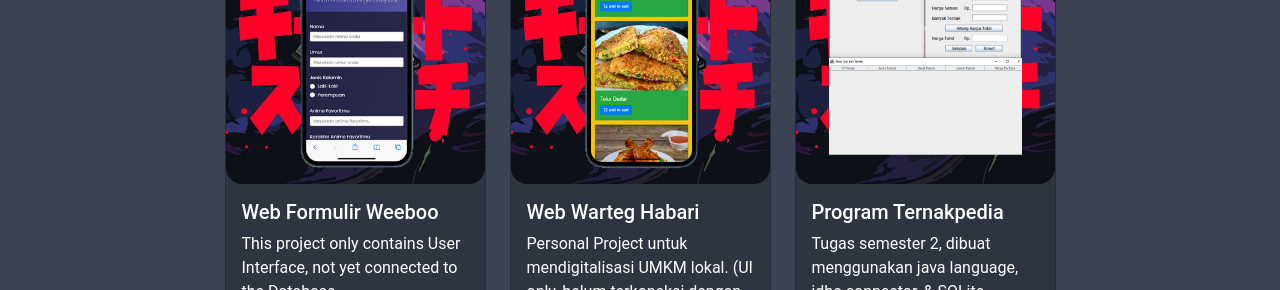
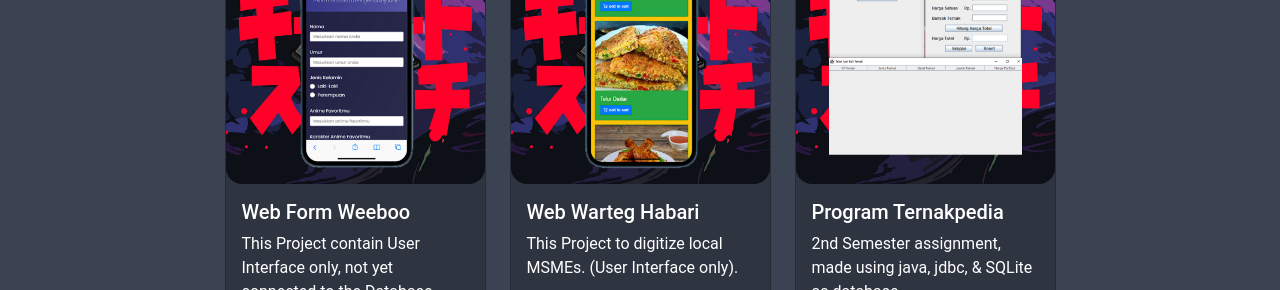
Before and after one commit to Zulfatih/Zulfatih.github.io, a plain HTML site: page index.html in a window 1280 px wide. Shown: the part 987-1277 px from the top of the page. Drawn offline with nearby package versions, Linux system fonts and the light colour scheme.

Commit message:
second commit

```diff
--- a/index.html
+++ b/index.html
@@ -58,12 +58,12 @@
         <div id="liveToast" class="toast bg-black" role="alert" aria-live="assertive" aria-atomic="true">
           <div class="toast-header bg-dark">
             <img src="../assets/icon/toast.png" class="rounded me-2" alt="...">
-            <strong class="me-auto fw-normal">Mari Berteman</strong>
+            <strong class="me-auto fw-normal">Hi Everyone.</strong>
             <small>100 years ago</small>
             <button type="button" class="btn-close bg-light" data-bs-dismiss="toast" aria-label="Close"></button>
           </div>
           <div class="toast-body">
-            Mampir ke Instagram ku
+            Come to my instagram -->
             <a href="https://www.instagram.com/muhammadzulfatih" target="_blank" class="btn bg-dark" style="color: white;"><i class="bi bi-instagram"></i>  Instagram</a>
           </div>
         </div>
@@ -105,8 +105,8 @@
             <div class="card rounded-4">
               <img src="../assets/myproject/11.png" class="card-img-top rounded-4" alt="Project Wibu">
               <div class="card-body">
-                <h5 class="card-title">Web Formulir Weeboo</h5>
-                <p class="card-text">This project only contains User Interface, not yet connected to the Database.</p>
+                <h5 class="card-title">Web Form Weeboo</h5>
+                <p class="card-text">This Project contain User Interface only, not yet connected to the Database.</p>
                 <a href="https://github.com/Zulfatih/Form-Weeboo" target="_blank" class="btn btn-primary"><i class="bi bi-github"></i> Github</a>
               </div>
             </div>
@@ -116,7 +116,7 @@
               <img src="../assets/myproject/22.png" class="card-img-top rounded-4" alt="Project Wibu">
               <div class="card-body">
                 <h5 class="card-title">Web Warteg Habari</h5>
-                <p class="card-text">Personal Project untuk mendigitalisasi UMKM lokal. (UI only, belum terkoneksi dengan Database).</p>
+                <p class="card-text">This Project to digitize local MSMEs. (User Interface only).</p>
                 <a href="https://github.com/Zulfatih/Web-Warteg-Habari" target="_blank" class="btn btn-primary"><i class="bi bi-github"></i> Github</a>
               </div>
             </div>
@@ -126,7 +126,7 @@
               <img src="../assets/myproject/33.png" class="card-img-top rounded-4" alt="Project Wibu">
               <div class="card-body">
                 <h5 class="card-title">Program Ternakpedia</h5>
-                <p class="card-text">Tugas semester 2, dibuat menggunakan java language, jdbc connector, & SQLite sebagai Database.</p>
+                <p class="card-text">2nd Semester assignment, made using java, jdbc, & SQLite as database.</p>
                 <a href="https://github.com/Zulfatih/program-Ternakpedia" target="_blank" class="btn btn-primary"><i class="bi bi-github"></i> Github</a>
               </div>
             </div>
```
